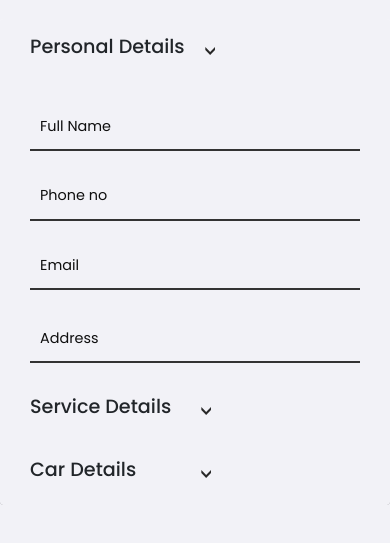
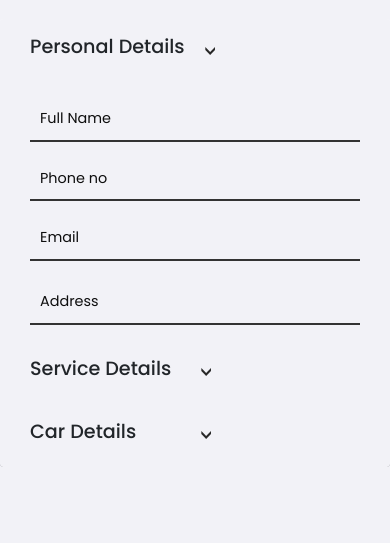
Before and after one commit to PoojaTamor/bullarmour-warranty-form, a plain HTML site: page Warranty_form.html in a window 390 px wide. Shown: the part 153-696 px from the top of the page. Drawn offline with nearby package versions, Linux system fonts and the light colour scheme; a web font is replaced by a local one.

Commit message:
Update style.css

```diff
--- a/style.css
+++ b/style.css
@@ -789,6 +789,9 @@ font-size: 1.2rem;
     padding: 4px;
     font-size: 14px;
 }
+.underline-input{
+  font-size: 0.9rem;
+}
 .underline-input::placeholder{
 padding: 0px;
 font-weight: 400;
```
